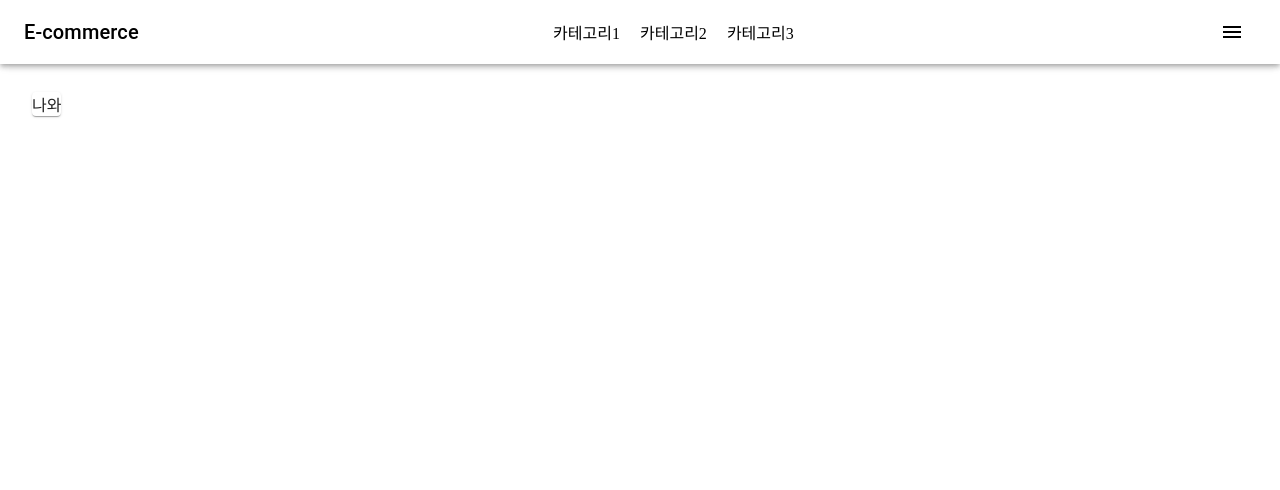
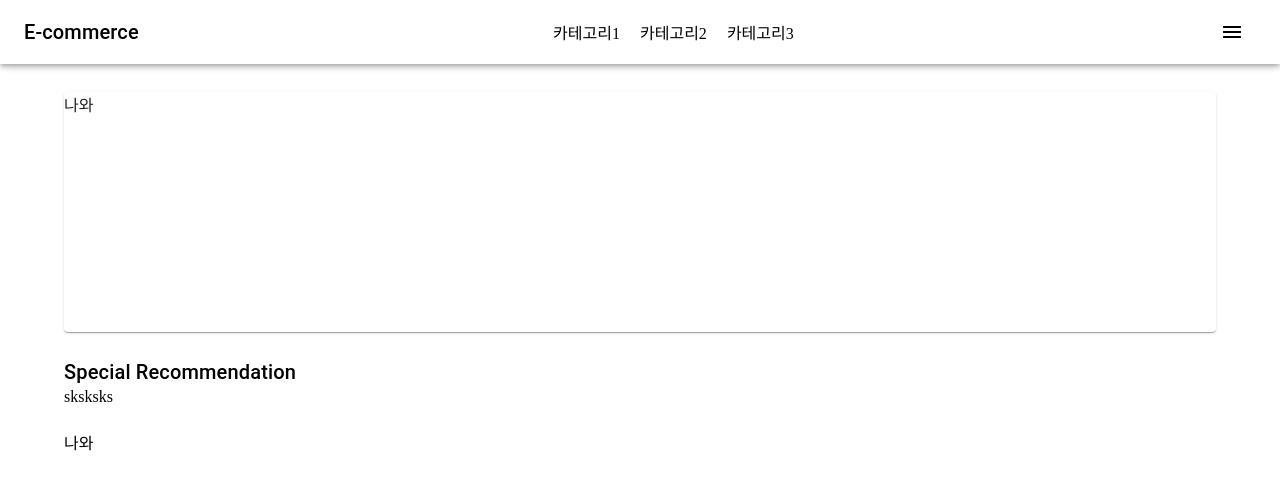
Before and after one commit to onlyhappiness/ui-design-study, a Next.js app in the folder e-commerce/: page / in a window 1280 px wide. Shown: the top 490 px of the page. Built offline with nearby package versions, Linux system fonts and the light colour scheme.

Commit message:
[ Fix ] Distinguishing between header and components #1

```diff
--- /dev/null
+++ b/e-commerce/components/Home/CategoryOverview.jsx
@@ -0,0 +1,5 @@
+const CategoryOverview = () => {
+  return <>나와</>;
+};
+
+export default CategoryOverview;
--- a/e-commerce/components/Home/MainHomeBanner.jsx
+++ b/e-commerce/components/Home/MainHomeBanner.jsx
@@ -4,7 +4,16 @@ import { Box, Card, Paper, Typography } from '@mui/material';
 const MainHomeBanner = () => {
   return (
     <>
-      <Card>나와</Card>
+      <Card>
+        <Box
+          sx={{
+            width: '100%',
+            height: '30vh',
+          }}
+        >
+          나와
+        </Box>
+      </Card>
     </>
   );
 };
--- /dev/null
+++ b/e-commerce/components/Home/RecommendationOverview.jsx
@@ -0,0 +1,16 @@
+import { Box, Typography } from '@mui/material';
+
+import React from 'react';
+
+const RecommendationOverview = () => {
+  return (
+    <>
+      <Typography variant='h6'>Special Recommendation</Typography>
+
+      {/* <Typography variant='body1'>View All</Typography> */}
+      <Box>sksksks</Box>
+    </>
+  );
+};
+
+export default RecommendationOverview;
--- a/e-commerce/components/layouts/FullLayout.jsx
+++ b/e-commerce/components/layouts/FullLayout.jsx
@@ -13,7 +13,8 @@ const MainWrapper = styled.div`
 const PageWrapper = styled.div`
   display: flex;
   overflow: hidden;
-  padding-top: 64px;
+  margin-top: 64px;
+  width: 100%;
 `;
 
 const FullLayout = ({ children }) => {
--- a/e-commerce/package.json
+++ b/e-commerce/package.json
@@ -13,10 +13,12 @@
     "@emotion/styled": "^11.9.3",
     "@mui/icons-material": "^5.8.4",
     "@mui/material": "^5.8.4",
+    "babel-plugin-styled-components": "^2.0.7",
     "next": "12.1.6",
     "react": "18.2.0",
     "react-dom": "18.2.0",
-    "styled-components": "^5.3.5"
+    "styled-components": "^5.3.5",
+    "swiper": "^8.2.4"
   },
   "devDependencies": {
     "eslint": "8.17.0",
--- a/e-commerce/pages/_app.js
+++ b/e-commerce/pages/_app.js
@@ -1,13 +1,22 @@
+import { ThemeProvider } from '@mui/material/styles';
+import CssBaseline from '@mui/material/CssBaseline';
 import FullLayout from '../components/layouts/FullLayout';
+import Head from 'next/head';
+
 // import '../styles/globals.css';
 
 // const MyApp = ({ children }) => {
 function MyApp({ Component, pageProps }) {
   return (
     <>
+      <Head>
+        <title>E-Commerce</title>
+      </Head>
+      {/* <ThemeProvider> */}
       <FullLayout>
         <Component {...pageProps} />
       </FullLayout>
+      {/* </ThemeProvider> */}
     </>
   );
 }
--- a/e-commerce/pages/index.js
+++ b/e-commerce/pages/index.js
@@ -2,25 +2,36 @@ import React, { useState } from 'react';
 import Head from 'next/head';
 import { Grid } from '@mui/material';
 import MainHomeBanner from '../components/Home/MainHomeBanner';
+import FullLayout from '../components/layouts/FullLayout';
+import RecommendationOverview from '../components/Home/RecommendationOverview';
+import CategoryOverview from '../components/Home/CategoryOverView';
 
 export default function Home() {
   const [click, setClick] = useState(false);
 
   return (
     <>
-      {/* 메인 홈 배너 */}
-
       <Grid container spacing={3}>
+        {/* 메인 홈 배너 */}
         <Grid item xs={12} lg={12}>
           <MainHomeBanner />
         </Grid>
+
+        {/* 추천 */}
+        <Grid item xs={12} lg={12}>
+          <RecommendationOverview />
+        </Grid>
+
+        {/* 카테고리 */}
+        <Grid item xs={12} lg={12}>
+          <CategoryOverview />
+        </Grid>
+
+        {/* 자주 산 상품 */}
+        {/* <Grid item xs={12} lg={12}>
+          <OftenBoughtOverView />
+        </Grid> */}
       </Grid>
-
-      {/* 추천 */}
-
-      {/* 카테고리 */}
-
-      {/* 자주 산 상품 */}
     </>
   );
 }
```
Also changed, not shown: e-commerce/.babelrc (added), 1 other file (tests, documents, lock files or other folders).
